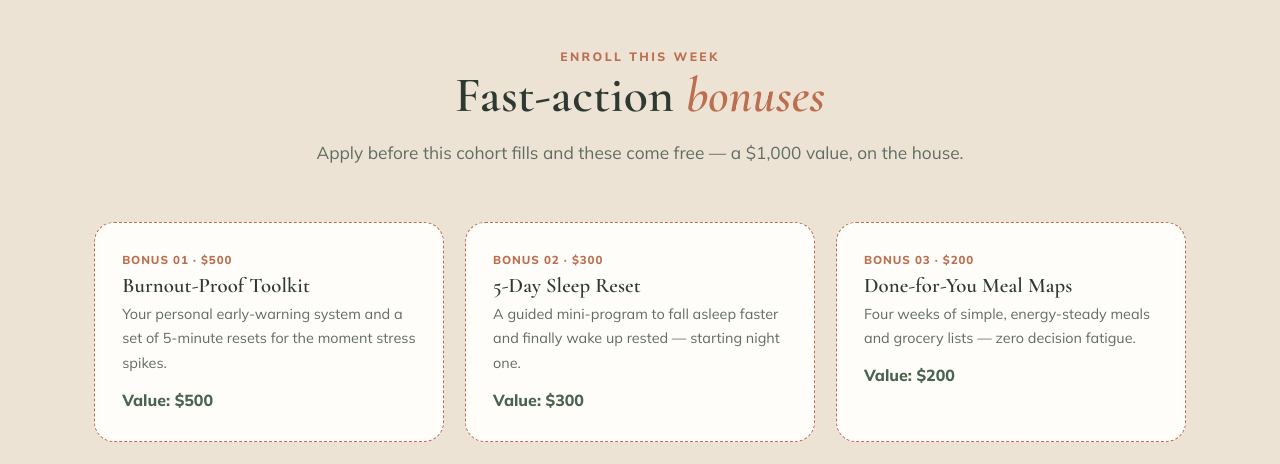
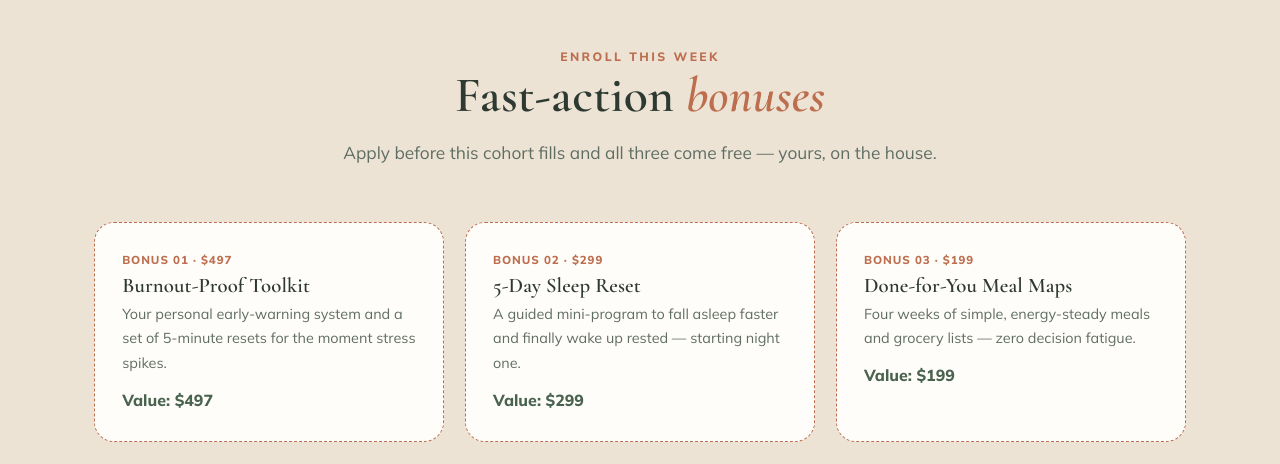
Before and after one commit to VAearvin/earvin-portfolio, a website: page work/wellness/index.html in a window 1280 px wide. Shown: the part 7800-8264 px from the top of the page. Drawn offline with nearby package versions, Linux system fonts and the light colour scheme.

Commit message:
tweak(wellness): bonus section matches stack ($497/$299/$199); drop $1,000 line

```diff
--- a/work/wellness/index.html
+++ b/work/wellness/index.html
@@ -260,12 +260,12 @@
     <div class="sec-head">
       <span class="eyebrow">Enroll this week</span>
       <h2>Fast-action <em>bonuses</em></h2>
-      <p>Apply before this cohort fills and these come free — a $1,000 value, on the house.</p>
+      <p>Apply before this cohort fills and all three come free — yours, on the house.</p>
     </div>
     <div class="bonus-grid">
-      <div class="bonus"><div class="tag">Bonus 01 · $500</div><h3>Burnout-Proof Toolkit</h3><p>Your personal early-warning system and a set of 5-minute resets for the moment stress spikes.</p><span class="val">Value: $500</span></div>
-      <div class="bonus"><div class="tag">Bonus 02 · $300</div><h3>5-Day Sleep Reset</h3><p>A guided mini-program to fall asleep faster and finally wake up rested — starting night one.</p><span class="val">Value: $300</span></div>
-      <div class="bonus"><div class="tag">Bonus 03 · $200</div><h3>Done-for-You Meal Maps</h3><p>Four weeks of simple, energy-steady meals and grocery lists — zero decision fatigue.</p><span class="val">Value: $200</span></div>
+      <div class="bonus"><div class="tag">Bonus 01 · $497</div><h3>Burnout-Proof Toolkit</h3><p>Your personal early-warning system and a set of 5-minute resets for the moment stress spikes.</p><span class="val">Value: $497</span></div>
+      <div class="bonus"><div class="tag">Bonus 02 · $299</div><h3>5-Day Sleep Reset</h3><p>A guided mini-program to fall asleep faster and finally wake up rested — starting night one.</p><span class="val">Value: $299</span></div>
+      <div class="bonus"><div class="tag">Bonus 03 · $199</div><h3>Done-for-You Meal Maps</h3><p>Four weeks of simple, energy-steady meals and grocery lists — zero decision fatigue.</p><span class="val">Value: $199</span></div>
     </div>
   </div>
 </section>
```
